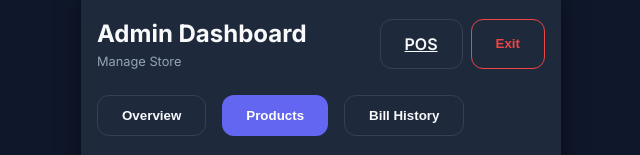
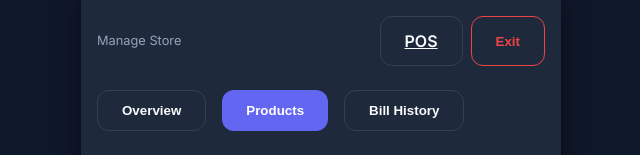
Before and after one commit to althafMuhammedUmer/nahrwangrocerybillapp, a React (Vite) app: page /admin/dashboard in a window 1280 px wide. Shown: the top 155 px of the page, without its empty margins (319-959 px from the left). Built offline with nearby package versions, Linux system fonts and the light colour scheme; no server answers; the database is empty.

Commit message:
Update AdminDashboard.jsx

```diff
--- a/src/pages/AdminDashboard.jsx
+++ b/src/pages/AdminDashboard.jsx
@@ -19,7 +19,7 @@ export default function AdminDashboard() {
         <div style={{ padding: '1rem', paddingBottom: '5rem' }}>
             <header style={{ display: 'flex', justifyContent: 'space-between', alignItems: 'center', marginBottom: '1.5rem' }}>
                 <div>
-                    <h1 style={{ fontSize: '1.5rem' }}>Admin Dashboard</h1>
+
                     <p style={{ fontSize: '0.8rem', color: 'var(--color-text-dim)' }}>Manage Store</p>
                 </div>
                 <div style={{ display: 'flex', gap: '0.5rem' }}>
```
